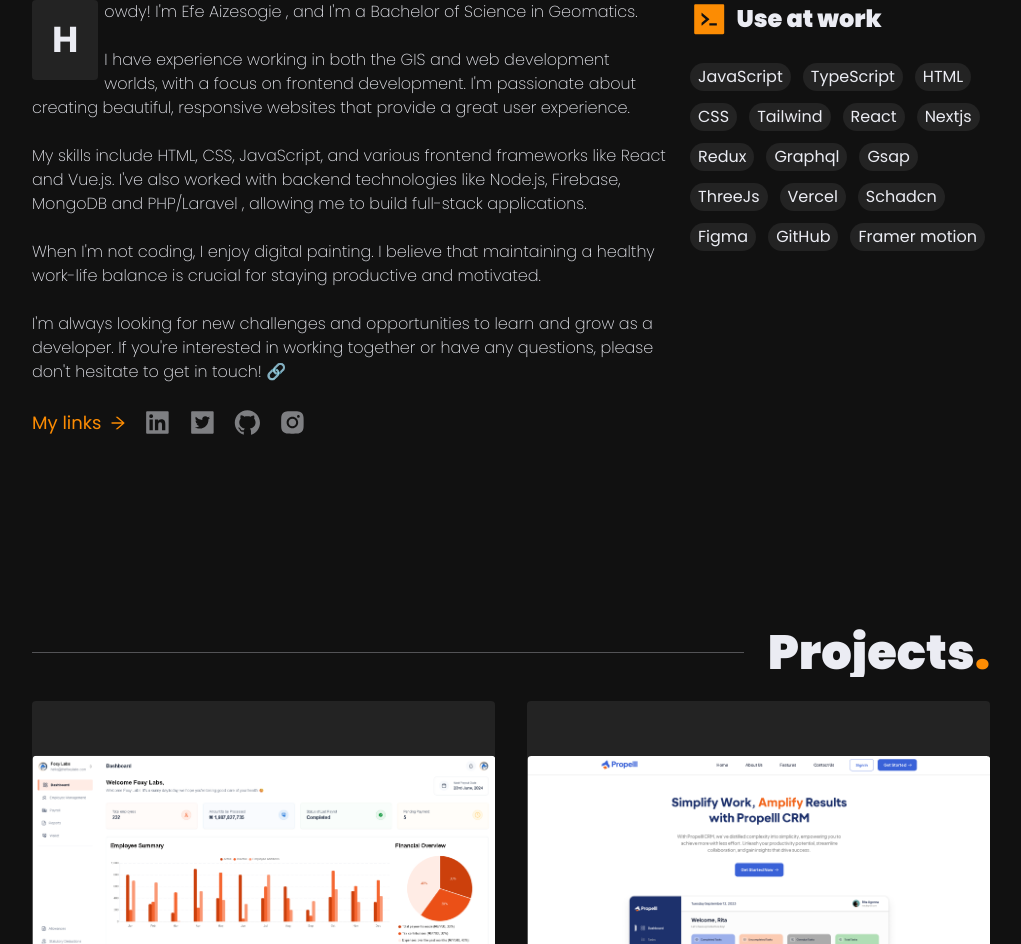
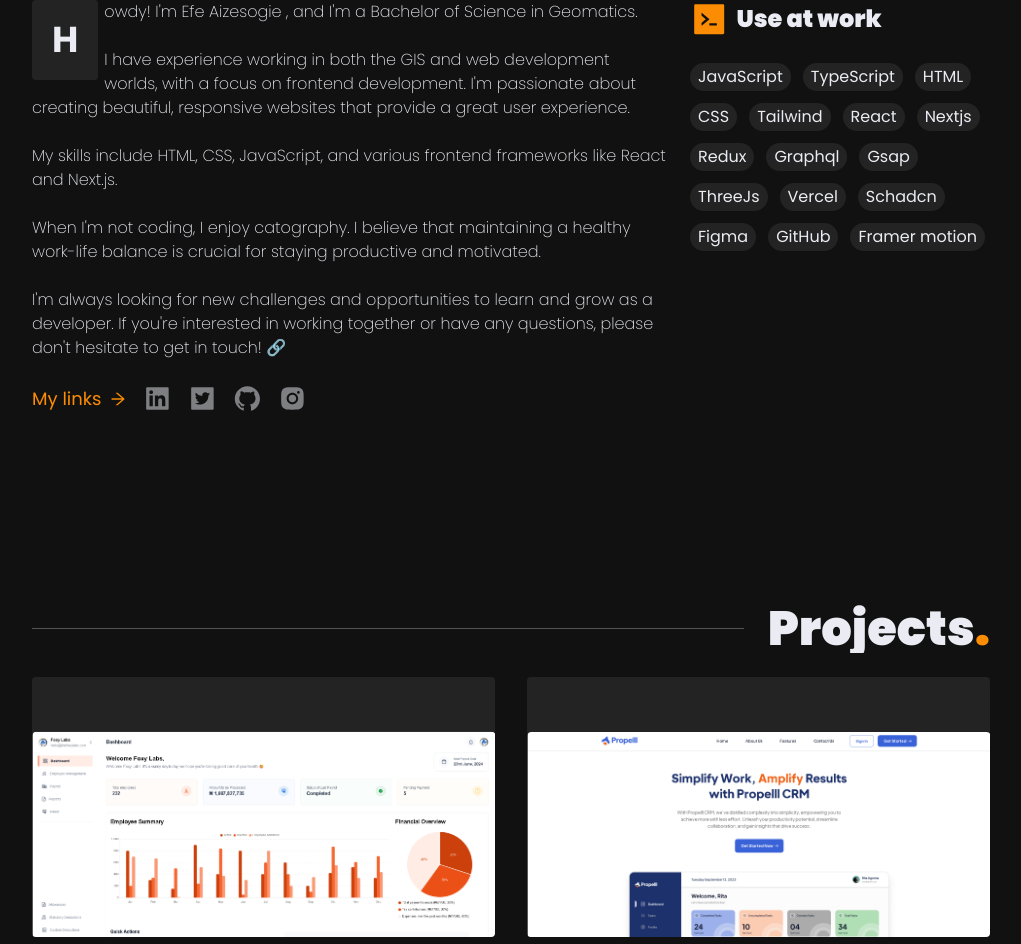
Before and after one commit to efeaizesogie/efe-portfolio, a Next.js app: page / in a window 1280 px wide. Shown: the part 822-1766 px from the top of the page, without its empty margins (99-1120 px from the left). Built offline with nearby package versions, Linux system fonts and the light colour scheme.

Commit message:
`Update About component to reflect changes in skills and interests`

```diff
--- a/components/About.tsx
+++ b/components/About.tsx
@@ -19,13 +19,12 @@
           </Reveal>
           <Reveal>
             <p className={"aboutText"}>
-              My skills include HTML, CSS, JavaScript, and various frontend frameworks like React and Vue.js.
-              I&apos;ve also worked with backend technologies like Node.js, Firebase, MongoDB and PHP/Laravel , allowing me to build full-stack applications.
+              My skills include HTML, CSS, JavaScript, and various frontend frameworks like React and Next.js.
             </p>
           </Reveal>
           <Reveal>
             <p className={'aboutText'}>
-              When I&apos;m not coding, I enjoy digital painting.
+              When I&apos;m not coding, I enjoy catography.
               I believe that maintaining a healthy work-life balance is crucial for staying productive and motivated.
             </p>
           </Reveal>
```
